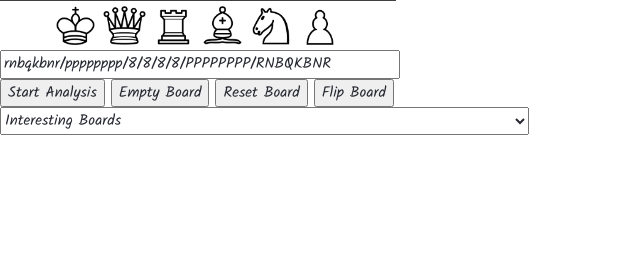
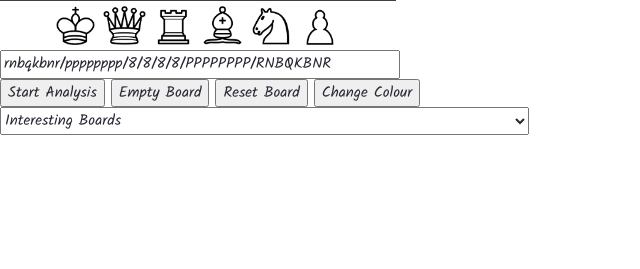
Before and after one commit to reidmcy/infoviz_chess, a Flask app: page / in a window 1280 px wide. Shown: the part 444-713 px from the top of the page, without its empty margins (0-640 px from the left). Run offline with Flask 2, Linux system fonts and the light colour scheme.

Commit message:
can start as black

```diff
--- a/app/static/js/index.js
+++ b/app/static/js/index.js
@@ -1,5 +1,15 @@
 function onChange (oldPos, newPos) {
   document.getElementById("fen_input").value = Chessboard.objToFen(newPos);
+}
+
+var board_colour = ' w';
+
+function flip_colour() {
+    if (board_colour == ' w') {
+        board_colour = ' b';
+    } else {
+        board_colour = ' w';
+    }
 }
 
 var board = Chessboard(
@@ -13,10 +23,10 @@ var board = Chessboard(
 
 $('#resetBtn').on('click', board.start)
 $('#clearBtn').on('click', board.clear)
-$('#flipBtn').on('click', board.flip)
+$('#flipBtn').on('click', function () {board.flip(); flip_colour(); })
 
 document.getElementById("startBtn").onclick = function () {
-    location.href = "/root/" + Chessboard.objToFen(board.position());
+    location.href = "/root/" + Chessboard.objToFen(board.position()) + board_colour;
 };
 
 document.getElementById("fen_input").value = Chessboard.objToFen(board.position());
--- a/app/templates/index.html
+++ b/app/templates/index.html
@@ -17,7 +17,7 @@
      <button id="startBtn">Start Analysis</button>
      <button id="clearBtn">Empty Board</button>
      <button id="resetBtn">Reset Board</button>
-     <button id="flipBtn">Flip Board</button>
+     <button id="flipBtn">Change Colour</button>
      </div>
      <div class="dropdown">
          <form name="dropdown_form">
```
